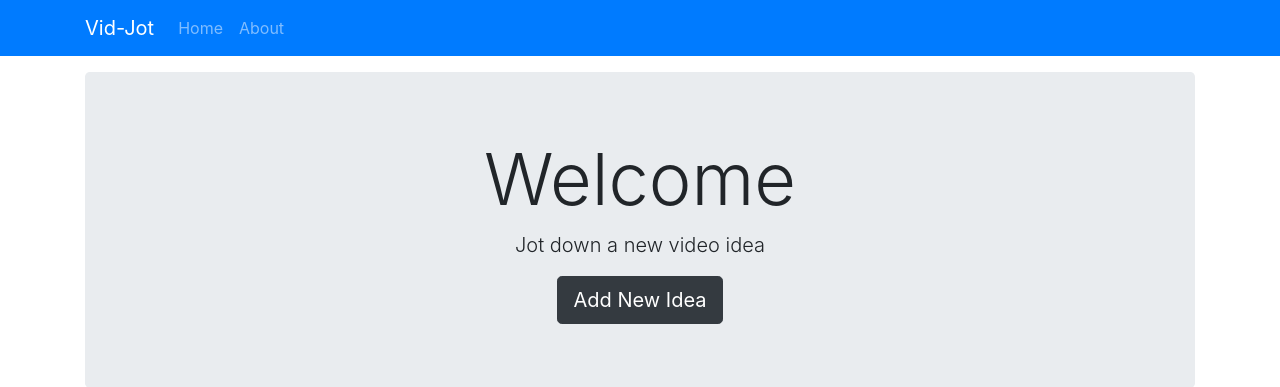
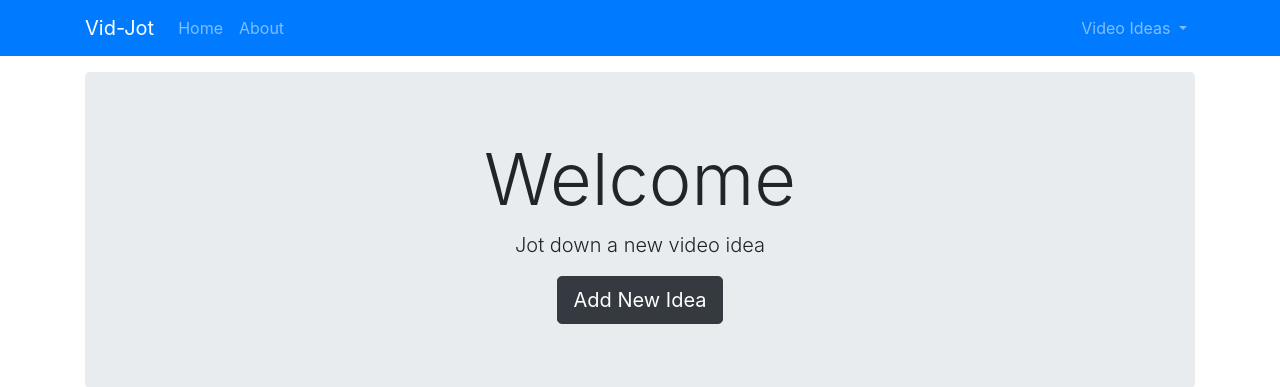
Before and after one commit to MarkusTryban/vid-jot, a Node server app: page / in a window 1280 px wide. Shown: the top 387 px of the page. Run offline with Node 20, Linux system fonts and the light colour scheme; some libraries are stand-ins or nearby versions.

Commit message:
Formatting

```diff
--- a/views/partials/_navbar.handlebars
+++ b/views/partials/_navbar.handlebars
@@ -1,8 +1,15 @@
 <nav class="navbar navbar-expand-sm navbar-dark bg-primary mb-3">
   <div class="container">
     <a class="navbar-brand" href="/">Vid-Jot</a>
-    <button class="navbar-toggler" type="button" data-toggle="collapse" data-target="#navbarNav"
-      aria-controls="navbarNav" aria-expanded="false" aria-label="Toggle navigation">
+    <button
+      class="navbar-toggler"
+      type="button"
+      data-toggle="collapse"
+      data-target="#navbarNav"
+      aria-controls="navbarNav"
+      aria-expanded="false"
+      aria-label="Toggle navigation"
+    >
       <span class="navbar-toggler-icon"></span>
     </button>
     <div class="collapse navbar-collapse" id="navbarNav">
@@ -12,6 +19,18 @@
         </li>
         <li class="nav-item">
           <a class="nav-link" href="/about">About</a>
+        </li>
+      </ul>
+      <ul class="navbar-nav ml-auto">
+        <li class="nav-item dropdown">
+          <a
+            href="#"
+            class="nav-link dropdown-toggle"
+            data-toggle="dropdown"
+            id="navbarDropdownMenuLink"
+            >Video Ideas
+          </a>
+        </li>
       </ul>
     </div>
   </div>
```
